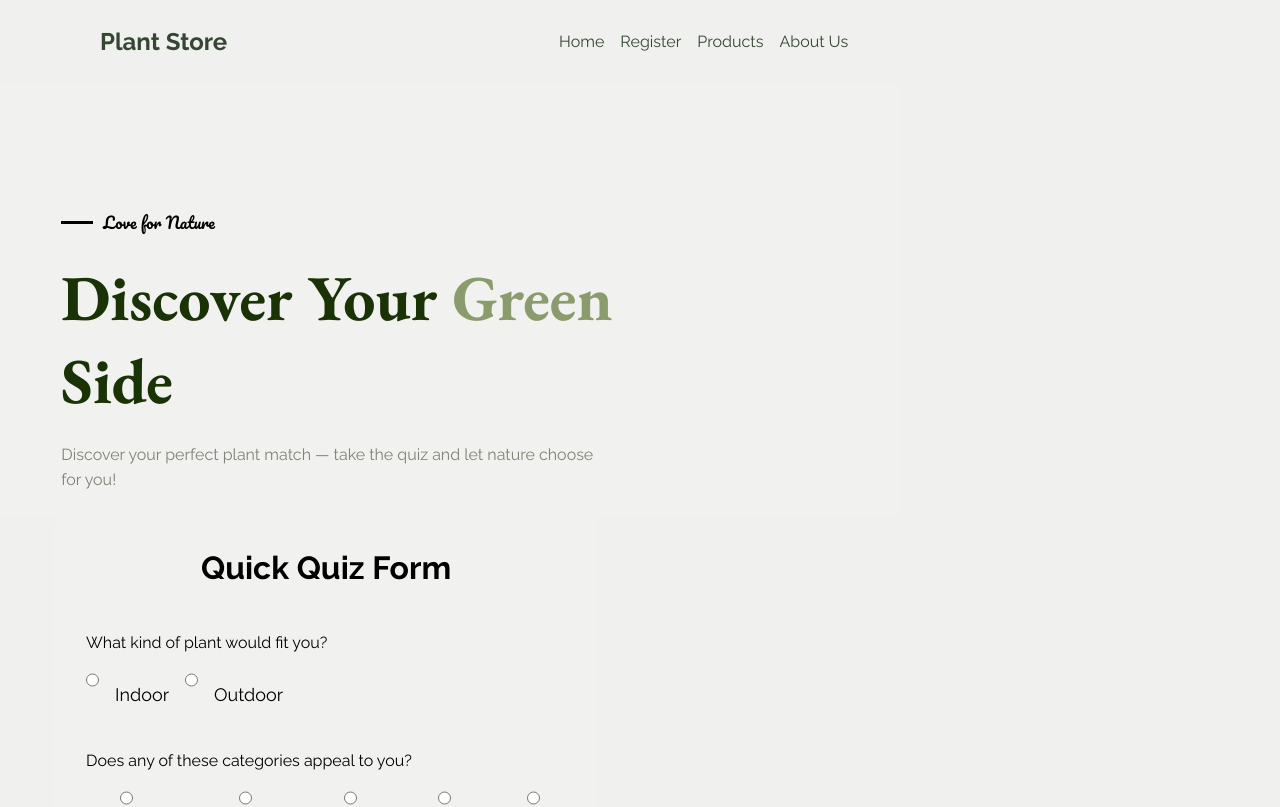
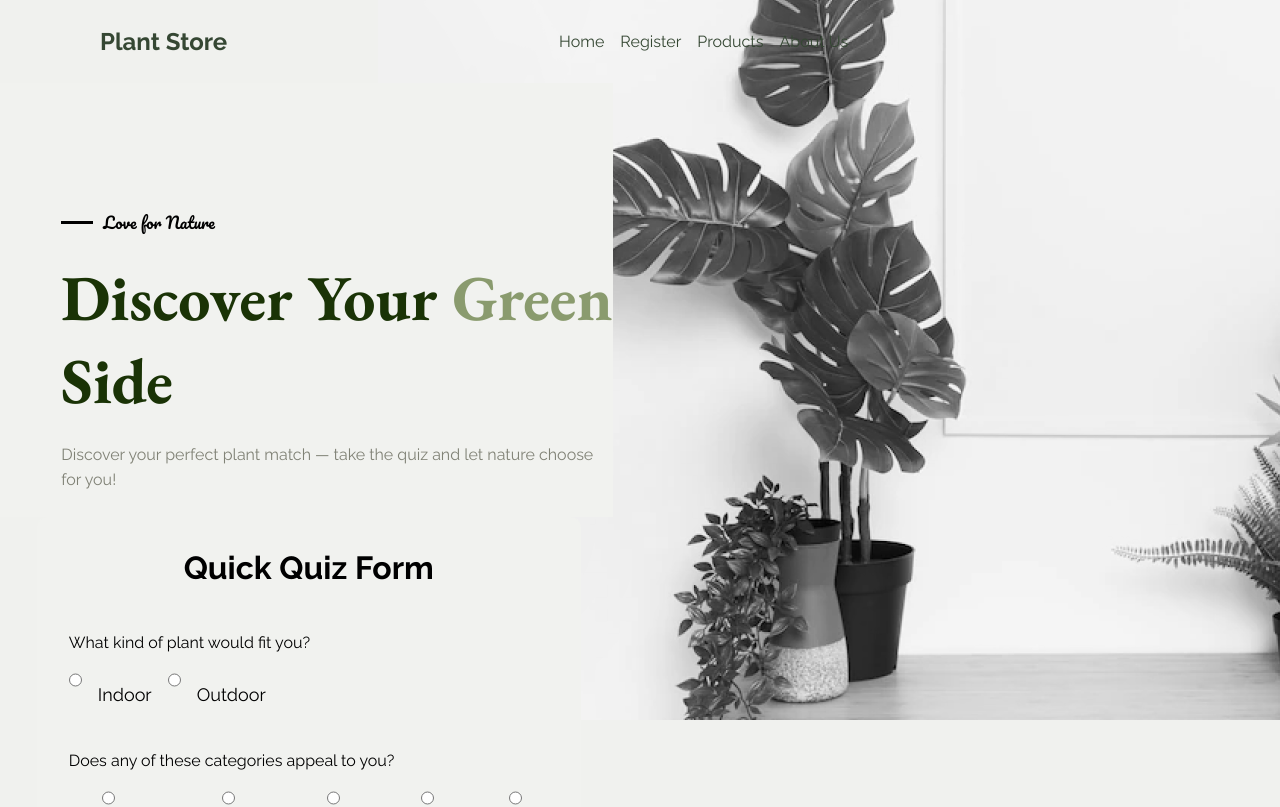
Before and after one commit to Luan1611/plant-store-frontend, a React (Vite) app: page /quiz in a window 1280 px wide. Shown: the top 807 px of the page. Built offline with nearby package versions, Linux system fonts and the light colour scheme; no server answers.

Commit message:
feat: css added to plant img

```diff
--- a/src/styles/Home.css
+++ b/src/styles/Home.css
@@ -2,3 +2,12 @@
   flex: 1;
   background-color: #fcfcfc;
 }
+
+.hero-right-plant {
+  position: absolute;
+  bottom: 10%;
+  right: 0px;
+  z-index: -1;
+  filter: grayscale(100%);
+  align-items: end;
+}
```
